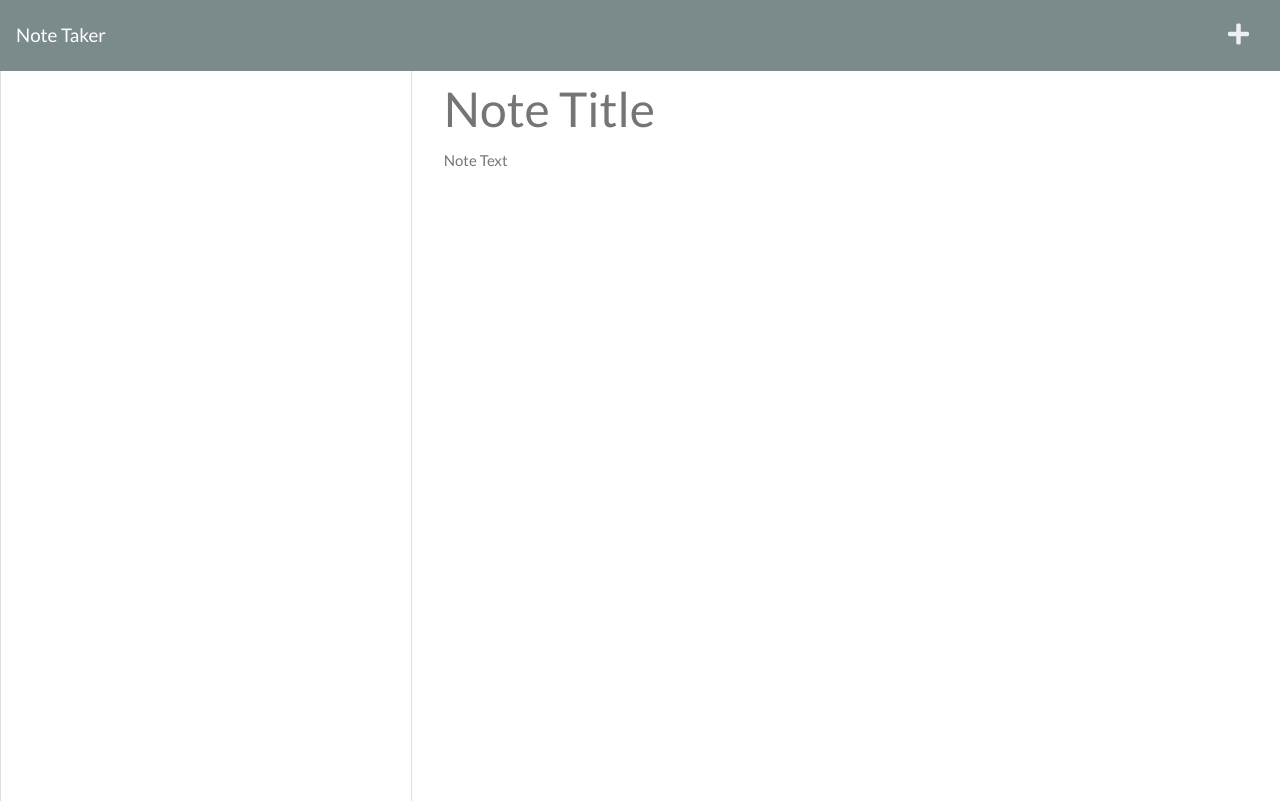
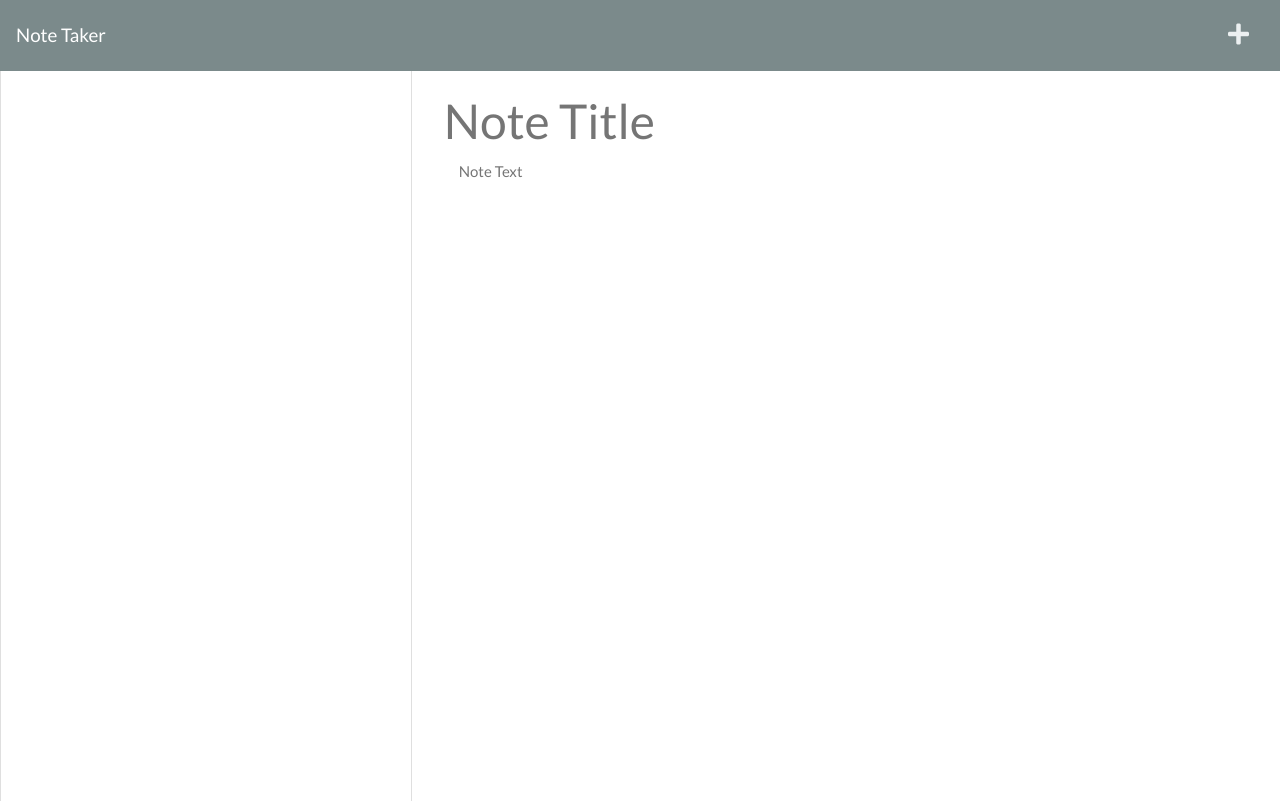
Before and after one commit to Bfunk54/NoteBuddy, a website: page public/notes.html in a window 1280 px wide. Drawn offline with nearby package versions, Linux system fonts and the light colour scheme; no server answers.

Commit message:
fixed css for the note section

```diff
--- a/public/assets/css/styles.css
+++ b/public/assets/css/styles.css
@@ -25,15 +25,17 @@ body {
 }
 
 .note-textarea {
+  box-sizing: border-box;
   resize: none;
-  height: calc(100% - 63px);
-  padding-top: 15px;
+  height: 100%;
+  -webkit-box-sizing: border-box;
 }
 
 .note-title {
-  height: 50px;
   margin-top: 13px;
   font-size: 3rem;
+  box-sizing: border-box;
+  -webkit-box-sizing: border-box;
 }
 
 .note-title:read-only,
--- a/public/notes.html
+++ b/public/notes.html
@@ -15,7 +15,7 @@
       integrity="sha384-mzrmE5qonljUremFsqc01SB46JvROS7bZs3IO2EmfFsd15uHvIt+Y8vEf7N7fWAU"
       crossorigin="anonymous"
     />
-    <link rel="stylesheet" href="/assets/css/styles.css" />
+    <link rel="stylesheet" href="./assets/css/styles.css" />
   </head>
 
   <body>
@@ -40,10 +40,12 @@
             maxlength="28"
             type="text"
           />
+          <div class="col">
           <textarea class="note-textarea" placeholder="Note Text"></textarea>
+        </div>
         </div>
       </div>
     </div>
-    <script src="/assets/js/index.js"></script>
+    <script src="./assets/js/index.js"></script>
   </body>
 </html>
```
Also changed, not shown: index.html (renamed from public/index.html, +3 -2 lines).
